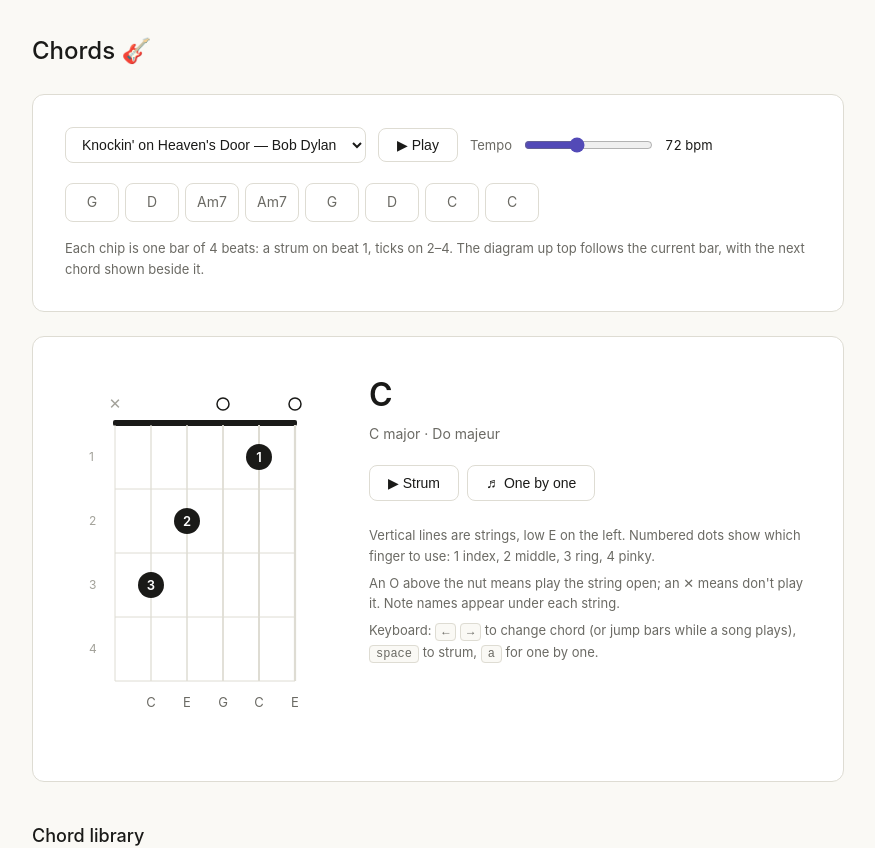
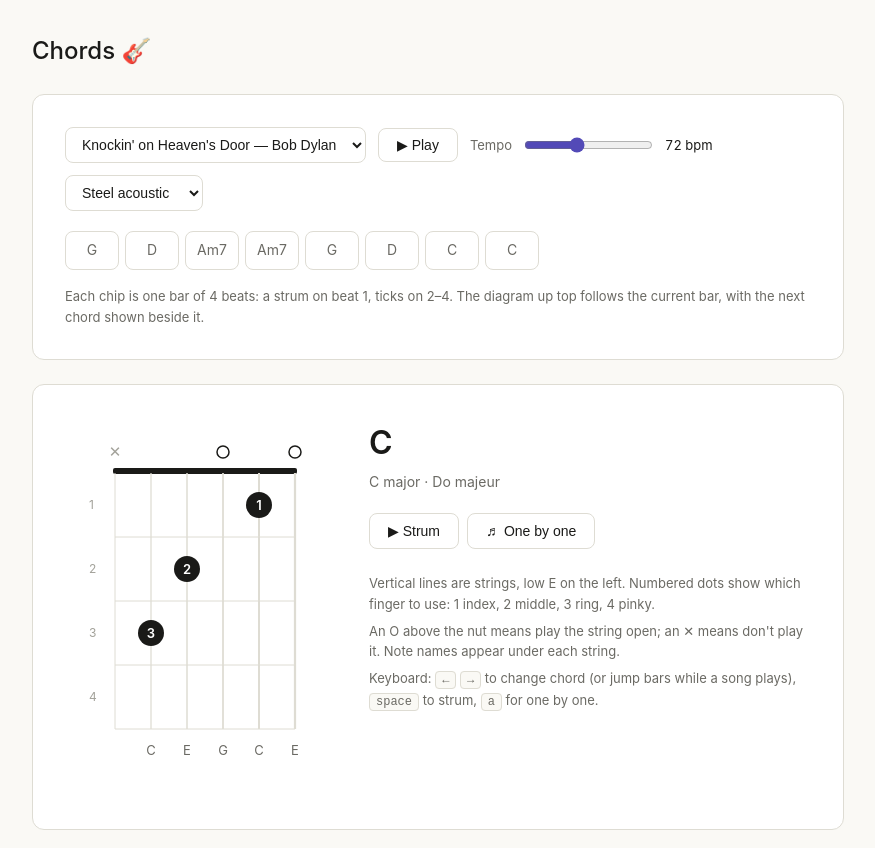
Before and after one commit to ValentinMumble/chords, a React (Vite) app: page / in a window 1280 px wide. Shown: the top 848 px of the page, without its empty margins (202-1077 px from the left). Built offline with nearby package versions, Linux system fonts and the light colour scheme.

Commit message:
Add guitar sound picker
Steel/nylon acoustic and clean/jazz electric soundfonts, selectable
from the song bar and persisted. Players are cached per instrument;
switching mid-session loads the new soundfont eagerly once audio has
started.

```diff
--- a/src/App.tsx
+++ b/src/App.tsx
@@ -1,6 +1,7 @@
+import {useEffect} from 'react';
 import {CHORDS, CHORDS_BY_NAME, FILTER_TYPES, getChord} from './chords';
 import {SONGS} from './songs';
-import {arpeggio, strum} from './audio';
+import {arpeggio, GUITAR_SOUNDS, setGuitarSound, strum} from './audio';
 import {Fretboard} from './components/Fretboard';
 import {ChordFilters} from './components/ChordFilters';
 import {ChordGrid} from './components/ChordGrid';
@@ -16,11 +17,17 @@ export default function App() {
   const [chordName, setChordName] = usePersistedState('chords:chord', 'C');
   const [songIndex, setSongIndex] = usePersistedState('chords:song', 0);
   const [bpm, setBpm] = usePersistedState('chords:bpm', SONGS[0].bpm);
+  const [sound, setSound] = usePersistedState<string>('chords:sound', GUITAR_SOUNDS[0].id);
 
   const song = SONGS[songIndex] ?? SONGS[0];
   const chord = getChord(chordName) ?? CHORDS_BY_NAME.C;
   const activeFilter = FILTER_TYPES.some(type => type.key === filter) ? filter : 'all';
   const visible = activeFilter === 'all' ? CHORDS : CHORDS.filter(entry => entry.type === activeFilter);
+
+  const activeSound = GUITAR_SOUNDS.find(entry => entry.id === sound) ?? GUITAR_SOUNDS[0];
+  useEffect(() => {
+    setGuitarSound(activeSound.id);
+  }, [activeSound.id]);
 
   const playback = useSongPlayback(song, bpm, setChordName);
   const nextChordName = playback.playing ? song.bars[playback.nextBarIndex] : null;
@@ -62,6 +69,8 @@ export default function App() {
         onSongChange={changeSong}
         bpm={bpm}
         onBpmChange={setBpm}
+        sound={activeSound.id}
+        onSoundChange={setSound}
         playback={playback}
       />
       <div className="viewer">
--- a/src/audio.ts
+++ b/src/audio.ts
@@ -7,9 +7,18 @@ const STRUM_STAGGER = 0.045;
 const ARPEGGIO_STAGGER = 0.35;
 const SCHEDULE_DELAY = 0.03;
 
+export const GUITAR_SOUNDS = [
+  {id: 'acoustic_guitar_steel', label: 'Steel acoustic'},
+  {id: 'acoustic_guitar_nylon', label: 'Nylon acoustic'},
+  {id: 'electric_guitar_clean', label: 'Clean electric'},
+  {id: 'electric_guitar_jazz', label: 'Jazz electric'},
+] as const;
+export type GuitarSoundId = (typeof GUITAR_SOUNDS)[number]['id'];
+
 let ctx: AudioContext | null = null;
-let guitar: Player | null = null;
-let guitarLoading = false;
+let currentSound: GuitarSoundId = GUITAR_SOUNDS[0].id;
+const players = new Map<GuitarSoundId, Player>();
+const loadingSounds = new Set<GuitarSoundId>();
 
 export function ensureAudio(): AudioContext {
   if (!ctx) ctx = new AudioContext();
@@ -17,15 +26,21 @@ export function ensureAudio(): AudioContext {
   return ctx;
 }
 
+export function setGuitarSound(sound: GuitarSoundId): void {
+  currentSound = sound;
+  if (ctx) loadGuitar();
+}
+
 export function loadGuitar(): void {
-  if (guitarLoading) return;
-  guitarLoading = true;
-  instrument(ensureAudio(), 'acoustic_guitar_steel')
+  const sound = currentSound;
+  if (players.has(sound) || loadingSounds.has(sound)) return;
+  loadingSounds.add(sound);
+  instrument(ensureAudio(), sound)
     .then(player => {
-      guitar = player;
+      players.set(sound, player);
     })
     .catch(() => {
-      guitarLoading = false;
+      loadingSounds.delete(sound);
     });
 }
 
@@ -64,6 +79,7 @@ function playChord(chord: Chord, stagger: number, startTime?: number): void {
   const context = ensureAudio();
   loadGuitar();
   const start = startTime ?? context.currentTime + SCHEDULE_DELAY;
+  const guitar = players.get(currentSound);
   let played = 0;
   chord.frets.forEach((fret, stringIndex) => {
     if (fret < 0) return;
--- a/src/components/SongPlayer.tsx
+++ b/src/components/SongPlayer.tsx
@@ -1,5 +1,6 @@
 import type {Song} from '../songs';
 import type {SongPlayback} from '../hooks/useSongPlayback';
+import {SoundPicker} from './SoundPicker';
 
 interface SongPlayerProps {
   songs: readonly Song[];
@@ -8,10 +9,22 @@ interface SongPlayerProps {
   onSongChange: (index: number) => void;
   bpm: number;
   onBpmChange: (bpm: number) => void;
+  sound: string;
+  onSoundChange: (sound: string) => void;
   playback: SongPlayback;
 }
 
-export function SongPlayer({songs, song, songIndex, onSongChange, bpm, onBpmChange, playback}: SongPlayerProps) {
+export function SongPlayer({
+  songs,
+  song,
+  songIndex,
+  onSongChange,
+  bpm,
+  onBpmChange,
+  sound,
+  onSoundChange,
+  playback,
+}: SongPlayerProps) {
   const {playing, barIndex, nextBarIndex, togglePlay} = playback;
   return (
     <div className="viewer" style={{display: 'block'}}>
@@ -41,6 +54,7 @@ export function SongPlayer({songs, song, songIndex, onSongChange, bpm, onBpmChan
           />
           <output>{bpm} bpm</output>
         </div>
+        <SoundPicker sound={sound} onChange={onSoundChange} />
       </div>
       <div className="bars" aria-label="Chord progression, one chip per bar">
         {song.bars.map((name, index) => {
--- /dev/null
+++ b/src/components/SoundPicker.tsx
@@ -0,0 +1,18 @@
+import {GUITAR_SOUNDS} from '../audio';
+
+interface SoundPickerProps {
+  sound: string;
+  onChange: (sound: string) => void;
+}
+
+export function SoundPicker({sound, onChange}: SoundPickerProps) {
+  return (
+    <select aria-label="Guitar sound" value={sound} onChange={event => onChange(event.target.value)}>
+      {GUITAR_SOUNDS.map(entry => (
+        <option key={entry.id} value={entry.id}>
+          {entry.label}
+        </option>
+      ))}
+    </select>
+  );
+}
```
Also changed, not shown: 1 other file (tests, documents, lock files or other folders).
